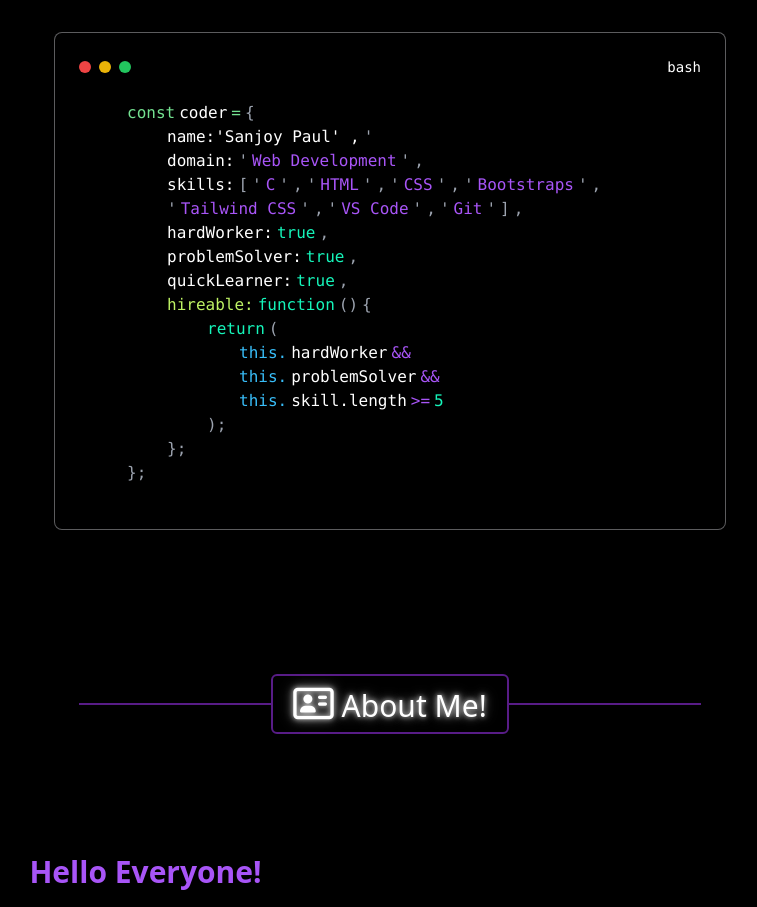
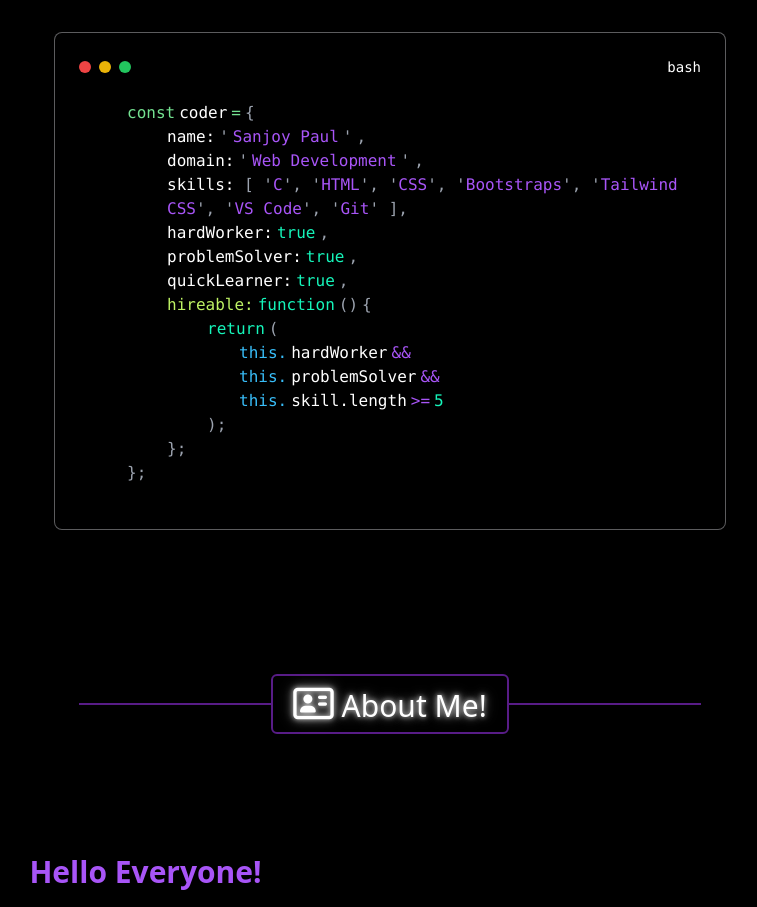
Before and after one commit to SANJOY-PAUL-0981/MyPortfolio, a website built with Vite: page index.html in a window 1280 px wide. Shown: the part 1500-2407 px from the top of the page, without its empty margins (250-1007 px from the left). Built offline with nearby package versions, Linux system fonts and the light colour scheme.

Commit message:
updated the terminal

```diff
--- a/index.html
+++ b/index.html
@@ -41,7 +41,7 @@
         width: 0 !important
     }
 
-    .light-mode{
+    .light-mode {
         background-color: white;
         color: black;
         border-color: black;
@@ -50,7 +50,8 @@
 
 <body class="dark-mode element max-sm:flex max-sm:flex-col w-screen">
     <!--NAVBAR-->
-    <div class="xl:sticky xl:top-0 flex gap-52 pt-4 p-8 xl:justify-around max-sm:gap-44 max-sm:pt-1 max-sm:justify-center">
+    <div
+        class="xl:sticky xl:top-0 flex gap-52 pt-4 p-8 xl:justify-around max-sm:gap-44 max-sm:pt-1 max-sm:justify-center">
         <div class="font-bold text-3xl max-sm:py-2">
             <a href="./index.html" class="max-sm:flex max-sm:items-center max-sm:text-[27px]">
                 <i class="fa-solid fa-code text-purple-500"></i>SANJOY
@@ -86,7 +87,8 @@
     </div>
 
     <!--Hero Body-->
-    <div id="home" class="flex flex-col xl:h-screen items-center xl:justify-center max-sm:pt-24 max-sm:mb-20 max-sm:w-screen">
+    <div id="home"
+        class="flex flex-col xl:h-screen items-center xl:justify-center max-sm:pt-24 max-sm:mb-20 max-sm:w-screen">
         <div class="xl:mr-24 max-sm:w-screen max-sm:pl-10">
             <p class="text-4xl font-bold text-purple-500 max-sm:text-2xl">Hey there!, I'm-</p>
             <p class="text-9xl font-bold font-fontPop max-sm:text-6xl">Sanjoy👨‍💻</p>
@@ -94,10 +96,14 @@
         <div class="xl:mt-12 font-bold text-3xl max-sm:text-lg max-sm:mt-5 max-sm:w-screen max-sm:pl-10">
             <p>I am a <b class="text-purple-500 font-bold">beginner Web Developer And ML Enthusiast.</b></p>
         </div>
-        <div class="text-xl font-medium flex gap-1 mt-3 flex-wrap max-sm:text-xs max-sm:w-screen max-sm:pl-10 max-sm:mt-0">
-            <p>🚀I am a 2nd Year <b class="text-purple-500 font-bold">CSE</b> Undergraduate Interested in <b class="text-purple-500 font-bold">ML</b> And <b class="text-purple-500 font-bold">Web Development</b>.</p>
+        <div
+            class="text-xl font-medium flex gap-1 mt-3 flex-wrap max-sm:text-xs max-sm:w-screen max-sm:pl-10 max-sm:mt-0">
+            <p>🚀I am a 2nd Year <b class="text-purple-500 font-bold">CSE</b> Undergraduate Interested in <b
+                    class="text-purple-500 font-bold">ML</b> And <b class="text-purple-500 font-bold">Web
+                    Development</b>.</p>
         </div>
-            <div class="flex mt-10 xl:ml-[4.688rem] gap-10 max-sm:mt-3 max-sm:gap-5 max-sm:relative max-sm:w-screen max-sm:pl-10">
+        <div
+            class="flex mt-10 xl:ml-[4.688rem] gap-10 max-sm:mt-3 max-sm:gap-5 max-sm:relative max-sm:w-screen max-sm:pl-10">
             <div
                 class="text-purple-500 px-2 text-2xl font-semibold hover:transition duration-300 ease-in-out border rounded-lg border-purple-500 hover:shadow-[5px_5px_0px_0px_rgba(168,85,247,1)] max-sm:text-xl max-sm:w-32 max-sm:flex max-sm:justify-center max-sm:items-center">
                 Contact Me:</div>
@@ -162,9 +168,9 @@
     </div>
 
     <!--Terminal-->
-    <div class="flex items-center mt-40 flex-col max-sm:mt-28 max-sm:flex max-sm:justify-center">
+    <div class="flex items-center mt-40 flex-col max-sm:mt-28">
         <div
-            class="p-6 rounded-lg w-full max-w-2xl font-mono border-[0.063rem] border-gray-200 border-opacity-40 max-sm:p-3 max-sm:w-[80vw] max-sm:text-xs dark-mode">
+            class="p-6 rounded-lg w-full max-w-2xl font-mono border-[0.063rem] border-gray-200 border-opacity-40 max-sm:p-3 max-sm:w-[85vw] max-sm:text-xs dark-mode">
             <div class="flex justify-between items-center">
                 <div class="flex space-x-2 text-red-500">
                     <div class="w-3 h-3 rounded-full bg-red-500"></div>
@@ -181,11 +187,11 @@
                     <p class="text-gray-400">{</p>
                 </div>
                 <div class="mt-0 flex gap-1 ml-10">
-                    <p>name:'Sanjoy Paul' ,</p>
+                    <p>name:</p>
                     <p class="text-gray-400">'</p>
-                    <!--<p class="text-purple-500">Sanjoy Paul</p>
+                    <p class="text-purple-500">Sanjoy Paul</p>
                     <p class="text-gray-400">'</p>
-                    <p class="text-gray-400">,</p>-->
+                    <p class="text-gray-400">,</p>
                 </div>
                 <div class="mt-0 flex gap-1 ml-10">
                     <p>domain:</p>
@@ -195,39 +201,23 @@
                     <p class="text-gray-400">,</p>
                 </div>
                 <div class="mt-0 flex gap-1 ml-10">
-                    <p>skills:</p>
-                    <p class="text-gray-400">[</p>
-                    <p class="text-gray-400">'</p>
-                    <p class="text-purple-500">C</p>
-                    <p class="text-gray-400">'</p>
-                    <p class="text-gray-400">,</p>
-                    <p class="text-gray-400">'</p>
-                    <p class="text-purple-500">HTML</p>
-                    <p class="text-gray-400">'</p>
-                    <p class="text-gray-400">,</p>
-                    <p class="text-gray-400">'</p>
-                    <p class="text-purple-500">CSS</p>
-                    <p class="text-gray-400">'</p>
-                    <p class="text-gray-400">,</p>
-                    <p class="text-gray-400">'</p>
-                    <p class="text-purple-500">Bootstraps</p>
-                    <p class="text-gray-400">'</p>
-                    <p class="text-gray-400">,</p>
-                </div>
-                <div class="mt-0 flex gap-1 ml-10">
-                    <p class="text-gray-400">'</p>
-                    <p class="text-purple-500">Tailwind CSS</p>
-                    <p class="text-gray-400">'</p>
-                    <p class="text-gray-400">,</p>
-                    <p class="text-gray-400">'</p>
-                    <p class="text-purple-500">VS Code</p>
-                    <p class="text-gray-400">'</p>
-                    <p class="text-gray-400">,</p>
-                    <p class="text-gray-400">'</p>
-                    <p class="text-purple-500">Git</p>
-                    <p class="text-gray-400">'</p>
-                    <p class="text-gray-400">]</p>
-                    <p class="text-gray-400">,</p>
+                    <p>skills: <b class="font-normal text-gray-400">[</b> <b class="font-normal text-gray-400">'</b><b
+                            class="font-normal text-purple-500">C</b><b class="font-normal text-gray-400">'</b><b
+                            class="font-normal text-gray-400">,</b> <b class="font-normal text-gray-400">'</b><b
+                            class="font-normal text-purple-500">HTML</b><b class="font-normal text-gray-400">'</b><b
+                            class="font-normal text-gray-400">,</b>
+                        <b class="font-normal text-gray-400">'</b><b class="font-normal text-purple-500">CSS</b><b
+                            class="font-normal text-gray-400">'</b><b class="font-normal text-gray-400">,</b> <b
+                            class="font-normal text-gray-400">'</b><b class="font-normal text-purple-500">Bootstraps</b><b
+                            class="font-normal text-gray-400">'</b><b class="font-normal text-gray-400">,</b>
+                        <b class="font-normal text-gray-400">'</b><b class="font-normal text-purple-500">Tailwind
+                            CSS</b><b class="font-normal text-gray-400">'</b><b class="font-normal text-gray-400">,</b>
+                        <b class="font-normal text-gray-400">'</b><b class="font-normal text-purple-500">VS Code</b><b
+                            class="font-normal text-gray-400">'</b><b class="font-normal text-gray-400">,</b> <b
+                            class="font-normal text-gray-400">'</b><b class="font-normal text-purple-500">Git</b><b
+                            class="font-normal text-gray-400">'</b> <b class="font-normal text-gray-400">]</b><b
+                            class="font-normal text-gray-400">,</b>
+                    </p>
                 </div>
                 <div class="mt-0 flex flex-col ml-10">
                     <div class="flex gap-1">
```
Lines whose indentation alone changed are shown as unchanged.
